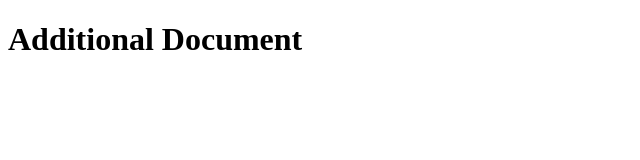
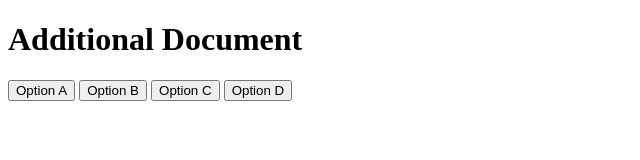
Before and after one commit to maywork/JavaScript-Frist-Step-to-Professional, a plain HTML site: page index.html in a window 1280 px wide. Shown: the whole page, without its empty margins (0-640 px from the left). Drawn offline with Linux system fonts and the light colour scheme.

Commit message:
adding functionalities

```diff
--- a/index.html
+++ b/index.html
@@ -8,5 +8,10 @@
 </head>
 <body>
   <h1>Additional Document</h1>
+
+  <button>Option A</button>
+  <button>Option B</button>
+  <button>Option C</button>
+  <button>Option D</button>
 </body>
 </html>
```
